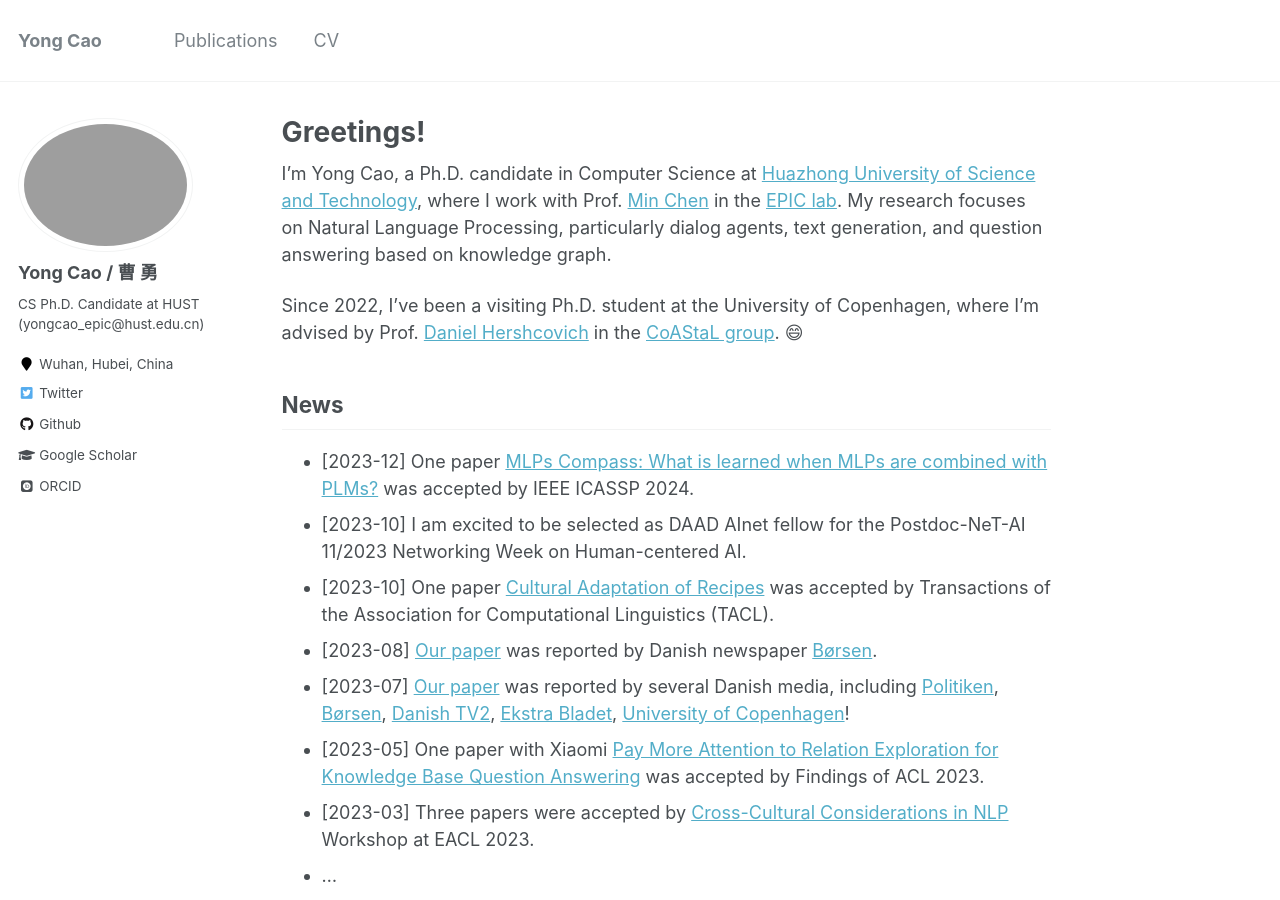
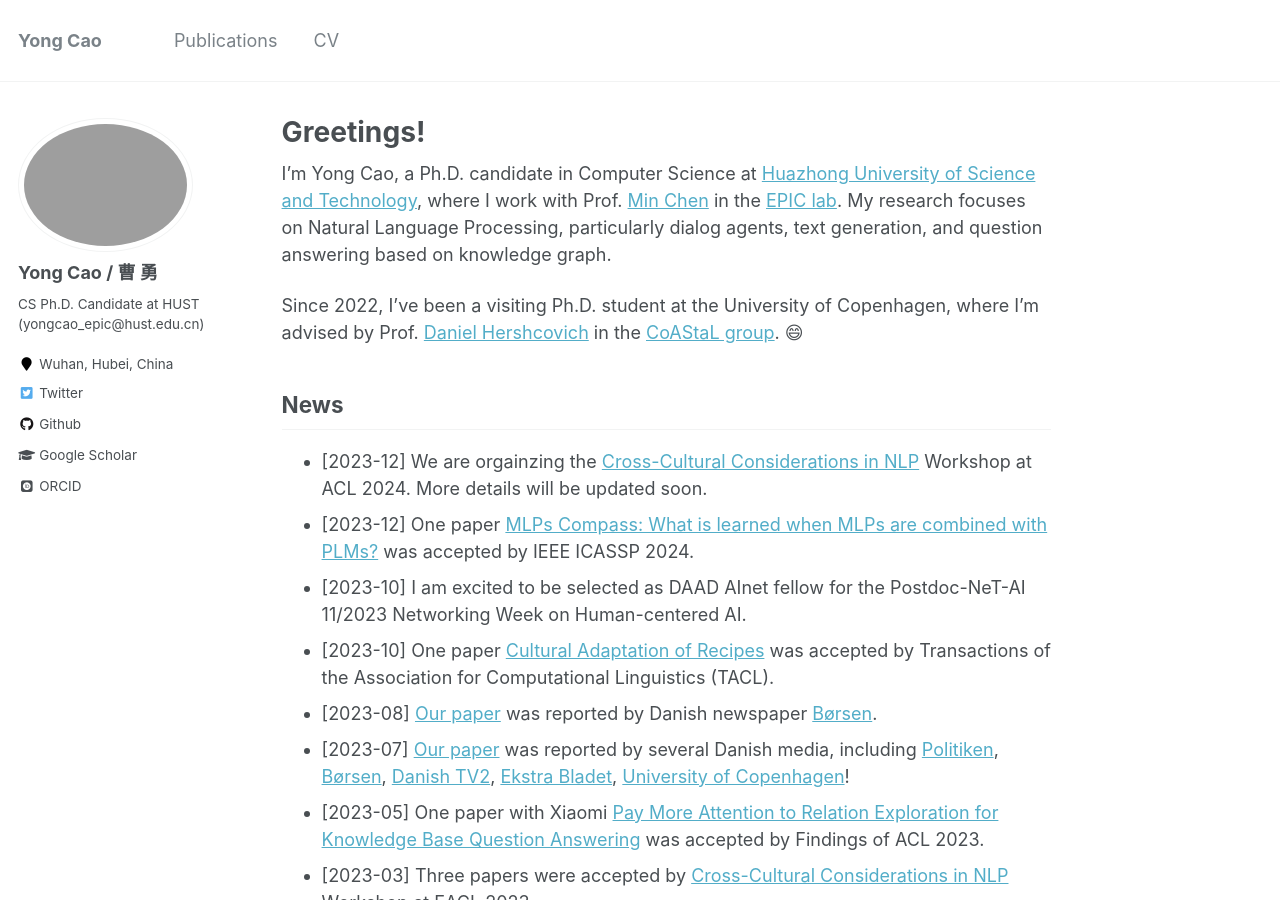
Before and after one commit to yongcaoplus/yongcaoplus.github.io, a Jekyll site: the page built from _pages/about.md, in a window 1280 px wide and 900 px high. Built offline with Jekyll 4.4.1, drawn with Linux system fonts in a browser that asks for light colours; some web fonts are replaced.

Commit message:
update daad

```diff
--- a/_pages/about.md
+++ b/_pages/about.md
@@ -17,6 +17,7 @@ Since 2022, I've been a visiting Ph.D. student at the University of Copenhagen,
 
 News
 ------
+* [2023-12] We are orgainzing the [Cross-Cultural Considerations in NLP](https://sites.google.com/view/c3nlp) Workshop at ACL 2024. More details will be updated soon.
 * [2023-12] One paper [MLPs Compass: What is learned when MLPs are combined with PLMs?]() was accepted by IEEE ICASSP 2024.
 * [2023-10] I am excited to be selected as DAAD AInet fellow for the Postdoc-NeT-AI 11/2023 Networking Week on Human-centered AI.
 * [2023-10] One paper [Cultural Adaptation of Recipes]() was accepted by Transactions of the Association for Computational Linguistics (TACL).
```
